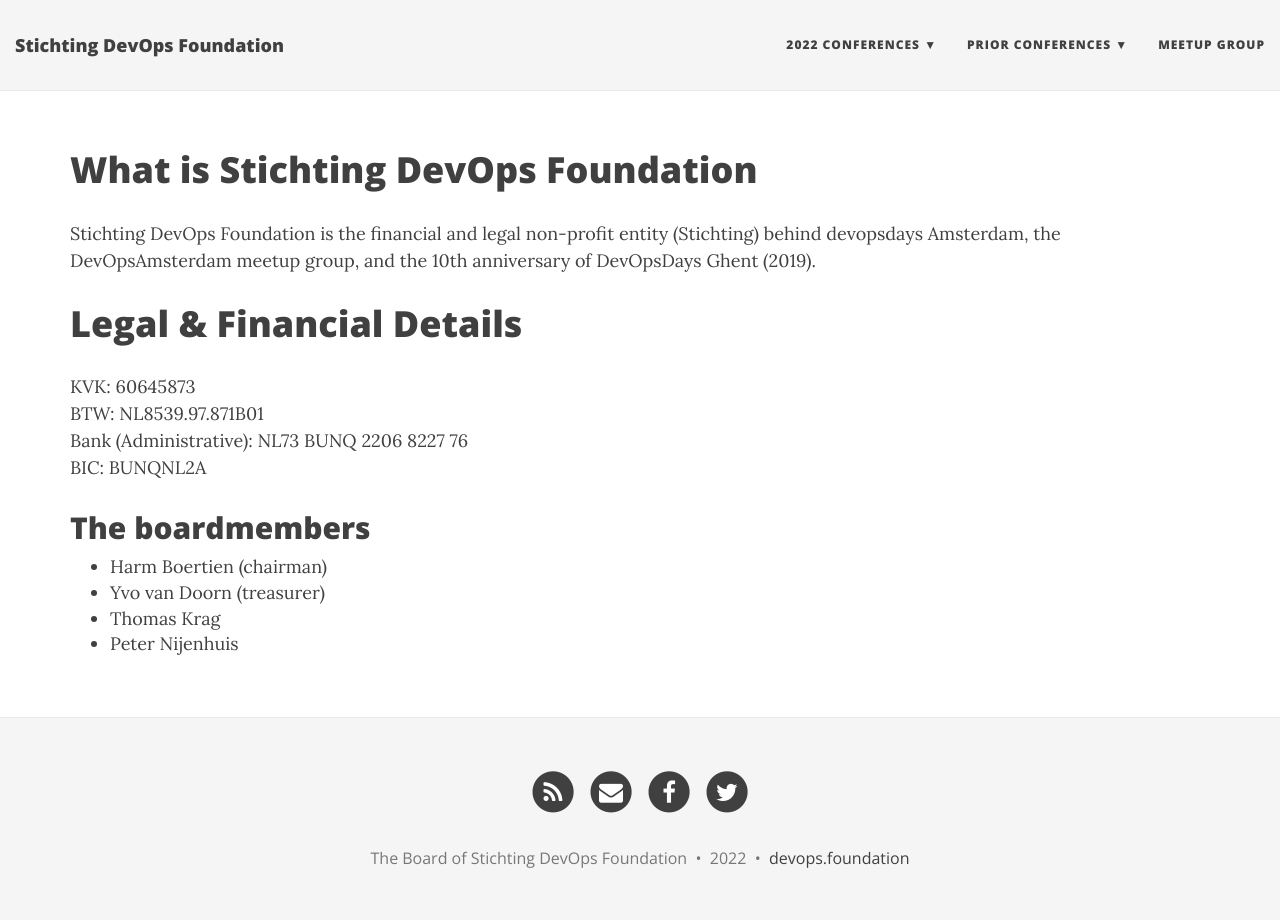
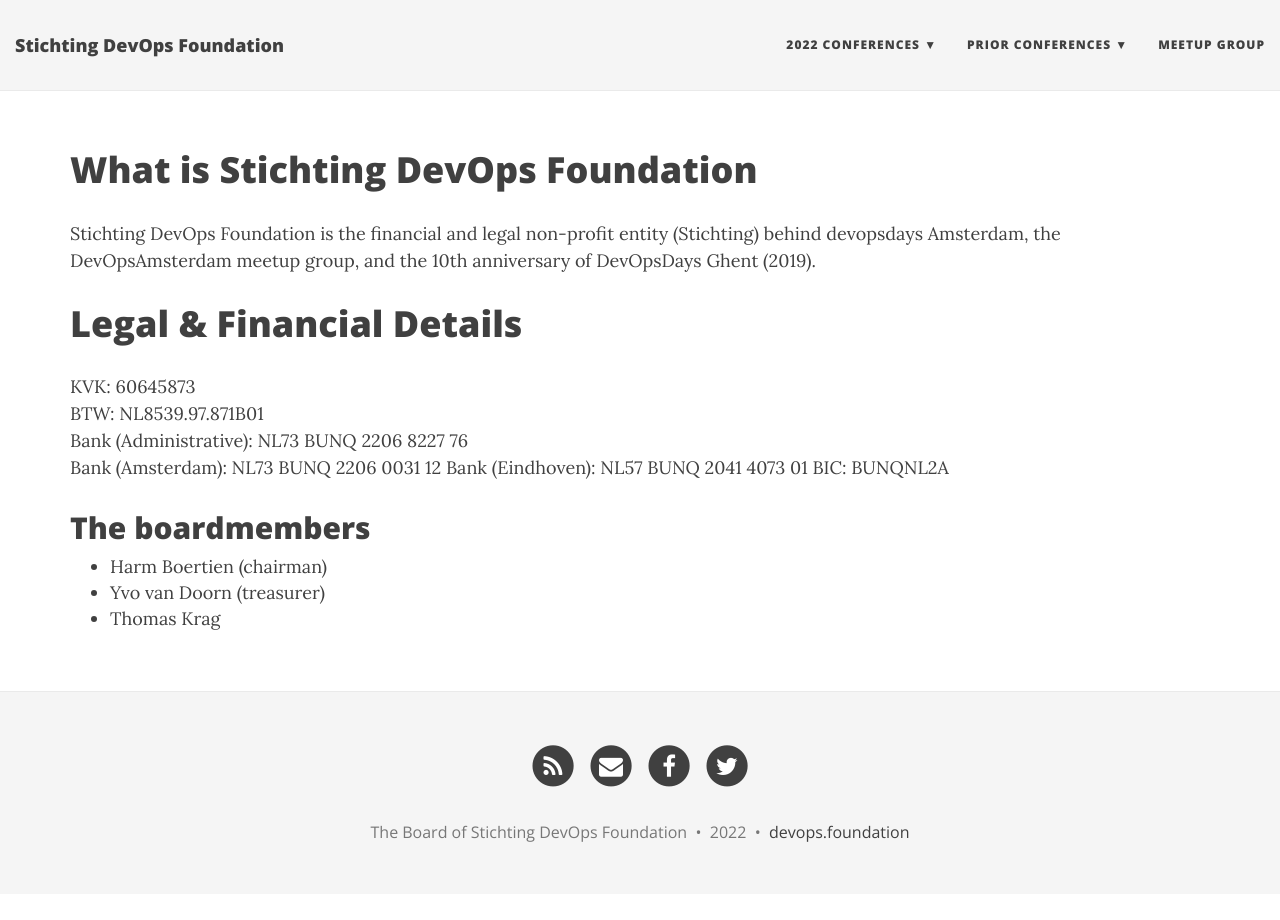
Before and after one commit to yvovandoorn/devops-foundation, a Jekyll site: the page built from docs/index.md, in a window 1280 px wide. Built offline with Jekyll 4.4.1, drawn with Linux system fonts in a browser that asks for light colours; nearby versions of some CDN libraries; our own code applies the rules of GitHub Pages for plain Markdown files.

Commit message:
few more updates

```diff
--- a/docs/_config.yml
+++ b/docs/_config.yml
@@ -22,7 +22,7 @@ description: Homepage of Stichting DevOps
 navbar-links:
   2022 Conferences:
     - devopsdays Amsterdam 2022: "https://devopsdays.org/amsterdam"
-    - devopsdays Amsterdam 2022: "https://devopsdays.org/eindhoven"
+    - devopsdays Eindhoven 2022: "https://devopsdays.org/eindhoven"
   Prior Conferences:
     - devopsdays oNLine (Amsterdam) 2021: "https://devopsdays.org/2021-amsterdam/welcome"
     - devopsdays oNLine 2020: "https://devopsdays.org/events/2020-amsterdam/welcome/"
--- a/docs/index.md
+++ b/docs/index.md
@@ -11,6 +11,8 @@ Stichting DevOps Foundation is the financial and legal non-profit entity (Sticht
 KVK: 60645873
 BTW: NL8539.97.871B01
 Bank (Administrative): NL73 BUNQ 2206 8227 76
+Bank (Amsterdam): NL73 BUNQ 2206 0031 12
+Bank (Eindhoven): NL57 BUNQ 2041 4073 01
 BIC: BUNQNL2A
 
 ## The boardmembers
@@ -18,4 +20,3 @@ BIC: BUNQNL2A
 * Harm Boertien (chairman)
 * Yvo van Doorn (treasurer)
 * Thomas Krag
-* Peter Nijenhuis
```
